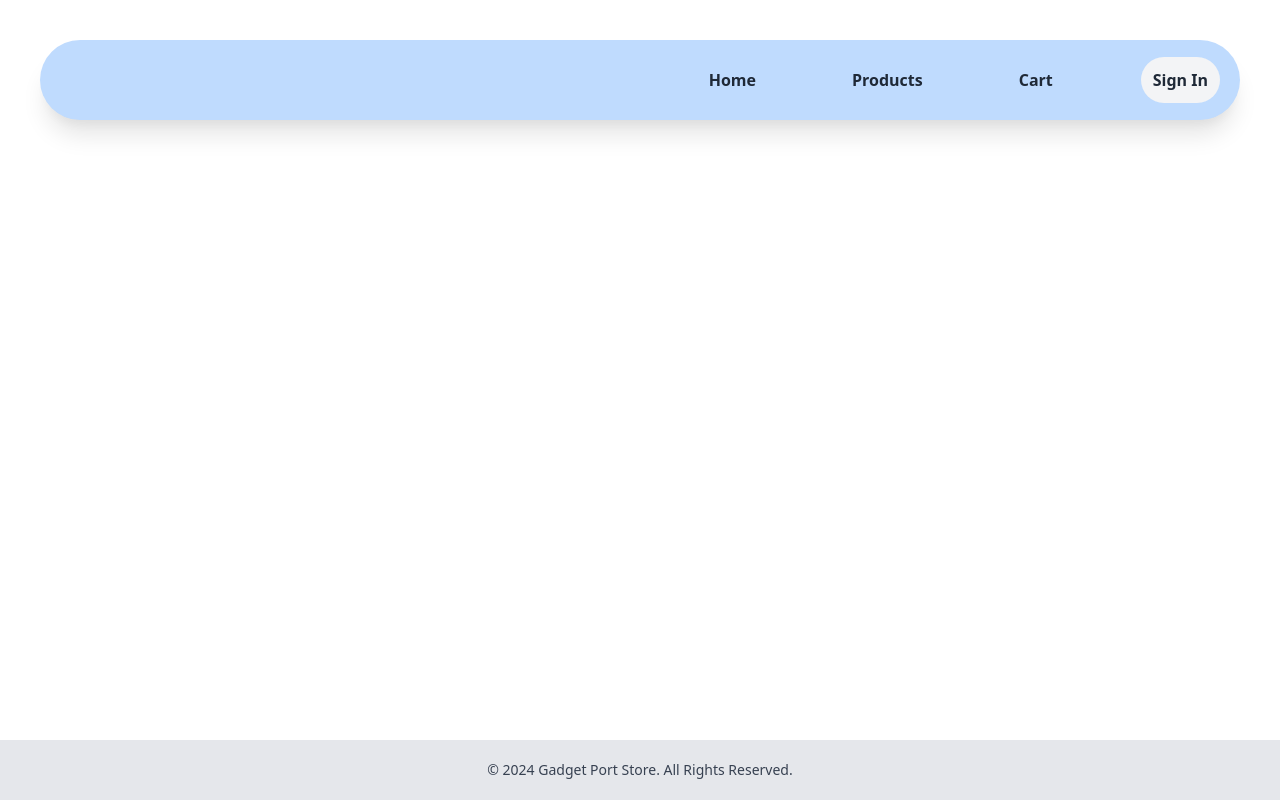
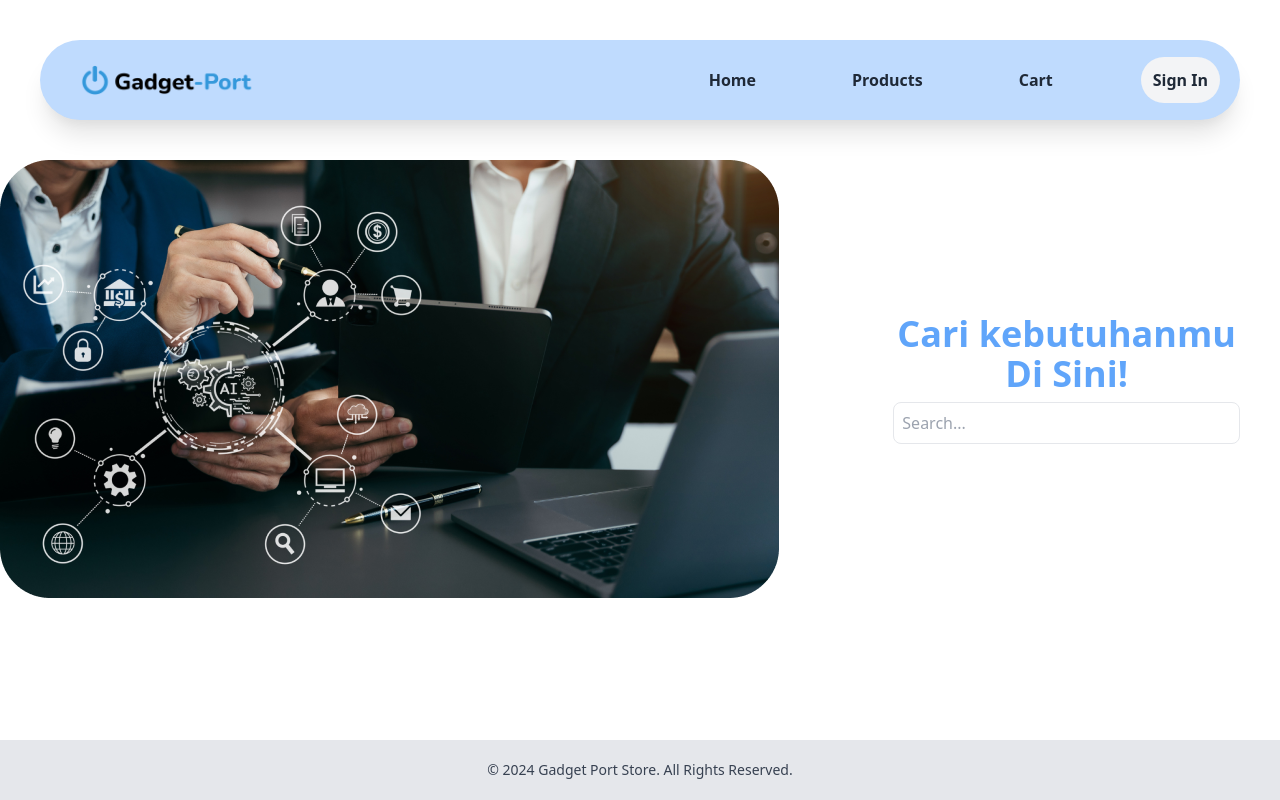
Before and after one commit to PBP-D08/gadget-port, a Django app: page / in a window 1280 px wide. Run offline with Django 5.2, Linux system fonts and the light colour scheme.

Commit message:
feat: hero and search bar on landing page

```diff
--- a/main/templates/main.html
+++ b/main/templates/main.html
@@ -1,14 +1,19 @@
 {% extends 'base.html' %}
+{% load static %}
 {% block contents %}
-<h1>Mental Health Tracker</h1>
 
-<h5>NPM: </h5>
-<p>{{ npm }}<p>
-
-<h5>Name:</h5>
-<p>{{ name }}</p>
-
-<h5>Class:</h5>
-<p>{{ class }}</p>
+<!-- Image dan search bar -->
+<div class="grid grid-cols-3 items-center">
+    <!-- Image -->
+    <div class="col-span-2">
+        <img src="{% static 'image/hero.png' %}" alt="Hero" class="w-auto"/>
+    </div>
+    <!-- Search Bar -->
+    <div class="m-10 text-center">
+        <p class="font-bold text-4xl text-blue-400">Cari kebutuhanmu Di Sini!</p>
+        <!-- Search bar -->
+        <input type="text" placeholder="Search..." class="border rounded-lg p-2 mt-2 w-full"/>
+    </div>
+</div>
 
 {% endblock contents %}
--- a/templates/base.html
+++ b/templates/base.html
@@ -1,5 +1,6 @@
 <!DOCTYPE html>
 <html lang="en">
+{% load static %}
 
 <head>
     <meta charset="UTF-8">
@@ -9,21 +10,20 @@
     <link href="https://cdn.jsdelivr.net/npm/tailwindcss@latest/dist/tailwind.min.css" rel="stylesheet">
     <style>
         /* Custom background image using a class */
-        .custom-bg {
-            background-image: url('https://wallpapers.com/images/hd/aesthetic-laptop-drawing-kzs2xmyje63oewbt.jpg');
+        /* .custom-bg {
+            background-image: url('https://i.ibb.co/c8ZtWhm/Mask-group-7.png');
             background-size: cover;
             background-position: center;
-        }
+        } */
     </style>
 </head>
 
-<body class="bg-white font-sans flex flex-col min-h-screen">
+<body class="bg-white font-sans flex flex-col min-h-screen custom-bg">
 
     <!-- Navbar -->
     <nav class="w-auto h-20 flex items-center justify-between m-10 shadow-xl bg-blue-200 rounded-full mb-10">
         <div class="flex items-center">
-            <!-- <img src="" class="w-16 h-16 mr-4" alt="Logo"/> -->
-
+            <img src="{% static 'image/logo.png' %}" class="w-44 mx-10 mr-4" alt="Logo"/>
         </div>
         <div class="md:hidden">
             <button id="mobile-menu-button" class="focus:outline-none p-2 mx-5 bg-blue-500 hover:bg-blue-600 text-white rounded-lg transition duration-300">
@@ -42,8 +42,8 @@
 
     <!-- Main Content Block -->
     <div class="flex-grow container mx-auto mb-10">
-        {% block content %}
-        {% endblock content %}
+        {% block contents %}
+        {% endblock contents %}
     </div>
 
     <!-- Footer -->
```
Also changed, not shown: static/image/Logo.png (added), static/image/hero.png (added).
